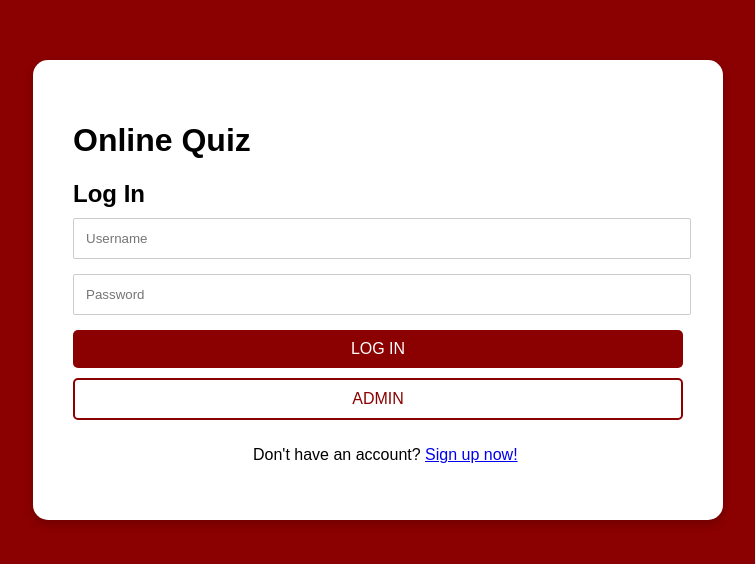
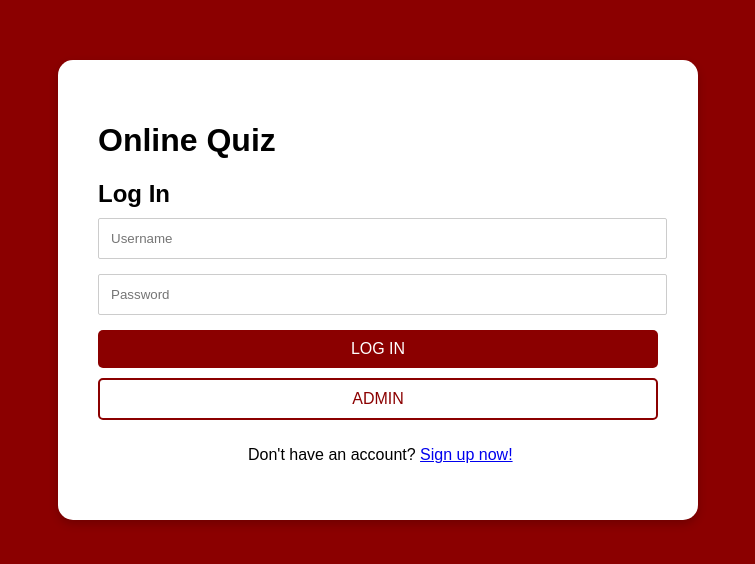
Before and after one commit to kaitoshin2017/online-quiz, a Vue app: page /login in a window 1280 px wide. Shown: the part 110-674 px from the top of the page, without its empty margins (262-1017 px from the left). Built offline with nearby package versions, Linux system fonts and the light colour scheme.

Commit message:
update
up

```diff
--- a/src/views/LoginView.vue
+++ b/src/views/LoginView.vue
@@ -92,7 +92,7 @@ body {
         }
         .container {
             background: white;
-            width: 650px;
+            width: 600px;
             padding: 20px;
             border-radius: 15px;
             display: flex;
@@ -139,7 +139,7 @@ body {
             opacity: 0.8;
         }
          p{
-           padding-left: 180px;
+           padding-left: 150px;
          }
 </style>
 <!--
```
